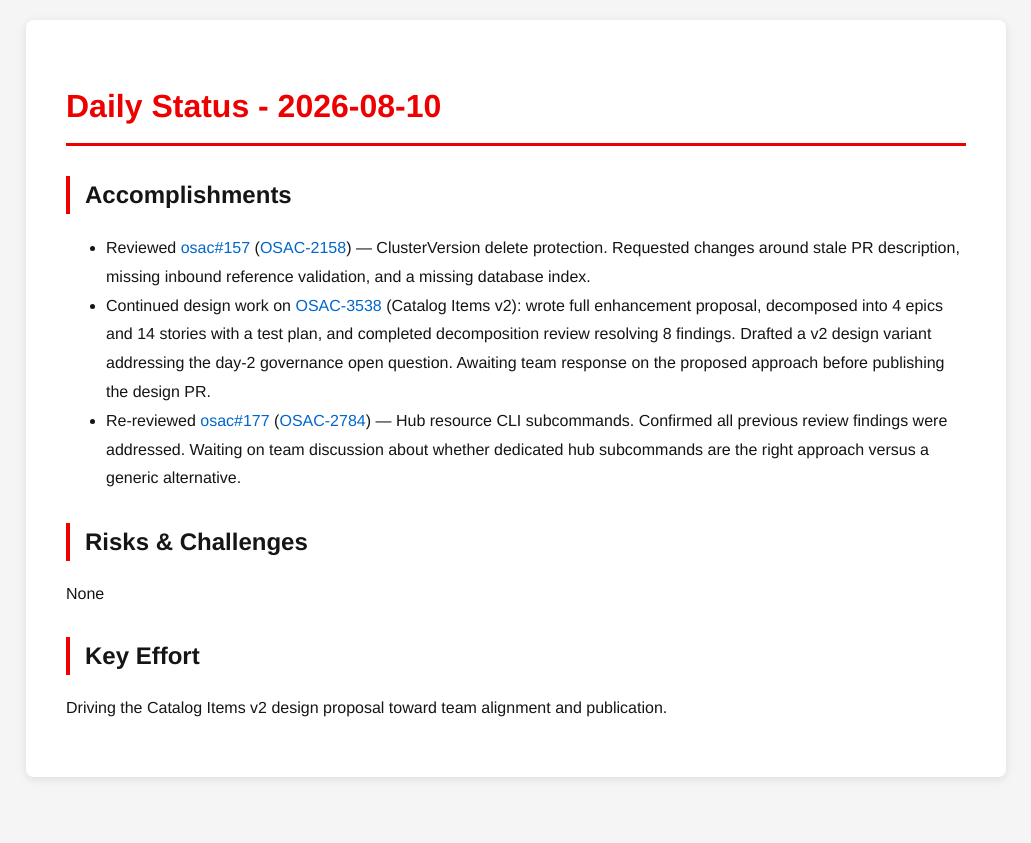
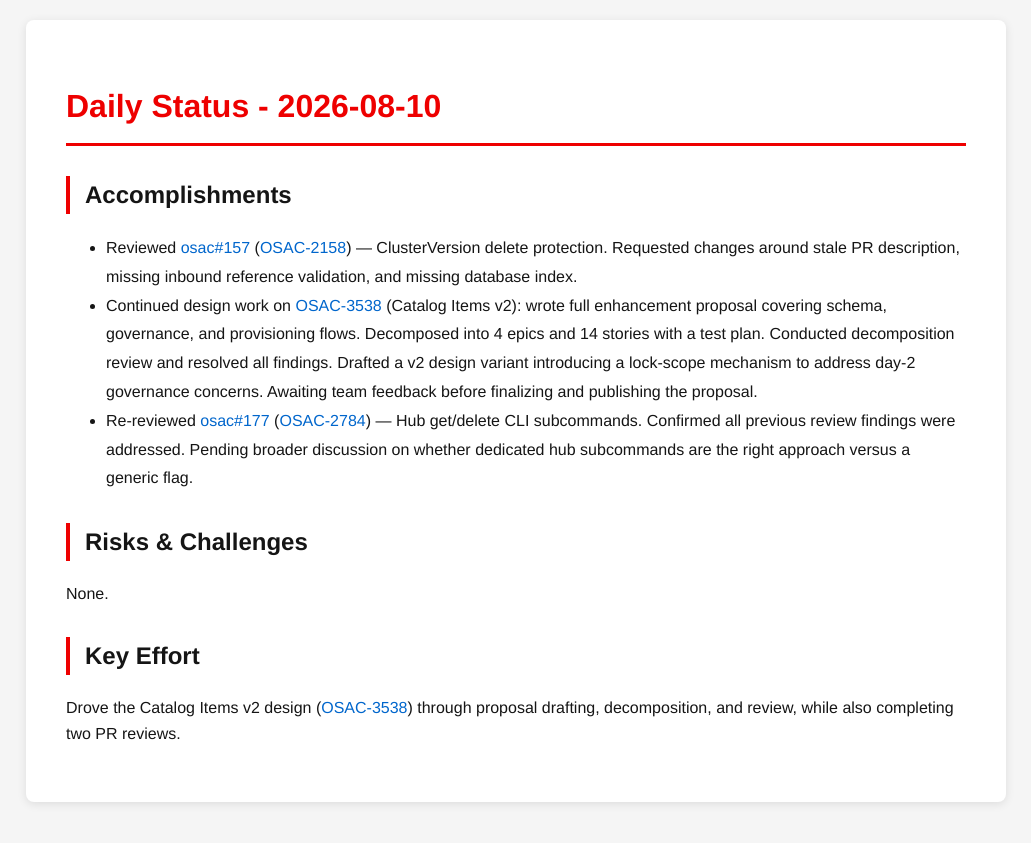
Before and after one commit to tzvatot/daily-status, a Jekyll site: the page built from 2026-08-10.md, in a window 1280 px wide. Shown: the top 843 px of the page, without its empty margins (124-1155 px from the left). Built offline with Jekyll 4.4.1, drawn with Linux system fonts in a browser that asks for light colours.

Commit message:
Daily status update - 2026-08-10

```diff
--- a/2026-08-10.md
+++ b/2026-08-10.md
@@ -7,12 +7,12 @@
 # Daily Status - 2026-08-10
 
 ## Accomplishments
-- Reviewed [osac#157](https://github.com/osac-project/osac/pull/157) ([OSAC-2158](https://redhat.atlassian.net/browse/OSAC-2158)) — ClusterVersion delete protection. Requested changes around stale PR description, missing inbound reference validation, and a missing database index.
-- Continued design work on [OSAC-3538](https://redhat.atlassian.net/browse/OSAC-3538) (Catalog Items v2): wrote full enhancement proposal, decomposed into 4 epics and 14 stories with a test plan, and completed decomposition review resolving 8 findings. Drafted a v2 design variant addressing the day-2 governance open question. Awaiting team response on the proposed approach before publishing the design PR.
-- Re-reviewed [osac#177](https://github.com/osac-project/osac/pull/177) ([OSAC-2784](https://redhat.atlassian.net/browse/OSAC-2784)) — Hub resource CLI subcommands. Confirmed all previous review findings were addressed. Waiting on team discussion about whether dedicated hub subcommands are the right approach versus a generic alternative.
+- Reviewed [osac#157](https://github.com/osac-project/osac/pull/157) ([OSAC-2158](https://redhat.atlassian.net/browse/OSAC-2158)) — ClusterVersion delete protection. Requested changes around stale PR description, missing inbound reference validation, and missing database index.
+- Continued design work on [OSAC-3538](https://redhat.atlassian.net/browse/OSAC-3538) (Catalog Items v2): wrote full enhancement proposal covering schema, governance, and provisioning flows. Decomposed into 4 epics and 14 stories with a test plan. Conducted decomposition review and resolved all findings. Drafted a v2 design variant introducing a lock-scope mechanism to address day-2 governance concerns. Awaiting team feedback before finalizing and publishing the proposal.
+- Re-reviewed [osac#177](https://github.com/osac-project/osac/pull/177) ([OSAC-2784](https://redhat.atlassian.net/browse/OSAC-2784)) — Hub get/delete CLI subcommands. Confirmed all previous review findings were addressed. Pending broader discussion on whether dedicated hub subcommands are the right approach versus a generic flag.
 
 ## Risks & Challenges
-None
+None.
 
 ## Key Effort
-Driving the Catalog Items v2 design proposal toward team alignment and publication.
+Drove the Catalog Items v2 design ([OSAC-3538](https://redhat.atlassian.net/browse/OSAC-3538)) through proposal drafting, decomposition, and review, while also completing two PR reviews.
```
